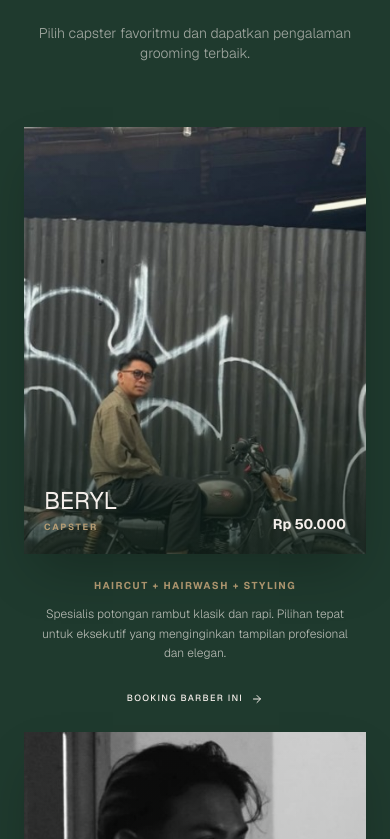
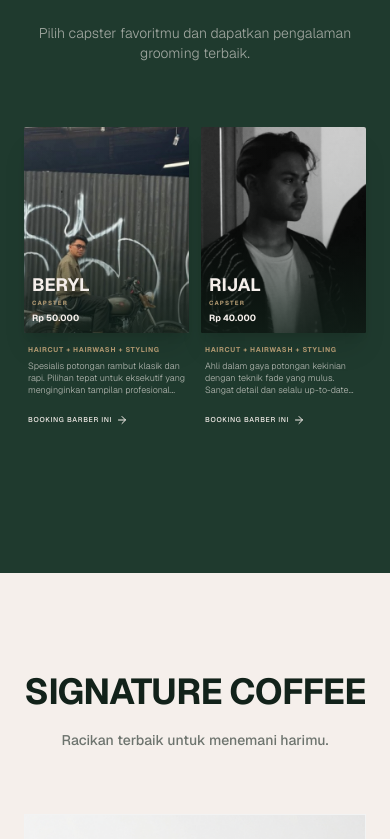
Before and after one commit to yusronbernardoo/realco-website, a Next.js app: page / in a window 390 px wide. Shown: the part 1985-2824 px from the top of the page. Built offline with nearby package versions, Linux system fonts and the light colour scheme.

Commit message:
Update barber grid sizing and mobile responsiveness

```diff
--- a/src/app/page.tsx
+++ b/src/app/page.tsx
@@ -135,7 +135,7 @@ export default function Home() {
           </FadeIn>
 
           {/* Barber Grid Cards */}
-          <div className="grid grid-cols-1 md:grid-cols-2 gap-6 md:gap-8 max-w-3xl mx-auto mb-12">
+          <div className="grid grid-cols-2 gap-3 sm:gap-8 max-w-2xl mx-auto mb-12">
             {[
               {
                 id: 'B1',
@@ -161,28 +161,28 @@ export default function Home() {
               <FadeIn key={barber.name} delay={idx * 0.2}>
                 <Link href={`/booking?barber=${barber.id}`} className="group cursor-pointer block h-full">
                   {/* Image Container */}
-                  <div className="relative aspect-[4/5] overflow-hidden bg-forest-dark/50 shadow-2xl mb-6">
+                  <div className="relative aspect-[4/5] overflow-hidden bg-forest-dark/50 shadow-xl sm:shadow-2xl mb-3 sm:mb-6 rounded-sm">
                     <Image src={barber.image} alt={barber.name} fill className={barber.imgClass} />
                     <div className="absolute inset-0 bg-gradient-to-t from-forest-dark/95 via-forest-dark/10 to-transparent opacity-80 group-hover:opacity-100 transition-opacity" />
 
                     {/* Clean Bottom Overlay inside Image */}
-                    <div className="absolute bottom-0 left-0 w-full p-5 flex justify-between items-end">
+                    <div className="absolute bottom-0 left-0 w-full p-2 sm:p-5 flex flex-col sm:flex-row justify-between sm:items-end items-start gap-1">
                       <div>
-                        <h3 className="font-serif text-2xl md:text-3xl text-cream mb-1">{barber.name}</h3>
-                        <p className="text-[9px] font-bold tracking-[0.2em] text-gold uppercase">{barber.role}</p>
+                        <h3 className="font-serif text-lg sm:text-2xl md:text-3xl text-cream mb-0 sm:mb-1 font-bold">{barber.name}</h3>
+                        <p className="text-[6px] sm:text-[9px] font-bold tracking-[0.2em] text-gold uppercase">{barber.role}</p>
                       </div>
-                      <span className="text-cream text-sm font-serif font-bold">{barber.price}</span>
+                      <span className="text-cream text-[9px] sm:text-sm font-serif font-bold">{barber.price}</span>
                     </div>
                   </div>
 
                   {/* Text Content Below Image */}
-                  <div className="px-2 text-center md:text-left">
-                    <p className="text-[10px] font-bold tracking-[0.15em] text-gold uppercase mb-3">{barber.specialty}</p>
-                    <p className="text-cream/70 text-xs md:text-sm font-light leading-relaxed mb-5">
+                  <div className="px-1 sm:px-2 text-left">
+                    <p className="text-[7px] sm:text-[10px] font-bold tracking-[0.1em] sm:tracking-[0.15em] text-gold uppercase mb-1 sm:mb-3">{barber.specialty}</p>
+                    <p className="text-cream/70 text-[9px] sm:text-xs font-light leading-snug sm:leading-relaxed mb-2 sm:mb-5 line-clamp-3 sm:line-clamp-none">
                       {barber.bio}
                     </p>
-                    <span className="inline-flex items-center text-[9px] font-medium tracking-[0.15em] text-cream uppercase group-hover:text-gold transition-colors">
-                      Booking Barber Ini <ArrowRight className="ml-2 w-3 h-3 group-hover:translate-x-1 transition-transform" />
+                    <span className="inline-flex items-center text-[7px] sm:text-[9px] font-medium tracking-[0.1em] sm:tracking-[0.15em] text-cream uppercase group-hover:text-gold transition-colors">
+                      Booking Barber Ini <ArrowRight className="ml-1 sm:ml-2 w-3 h-3 group-hover:translate-x-1 transition-transform" />
                     </span>
                   </div>
                 </Link>
```
